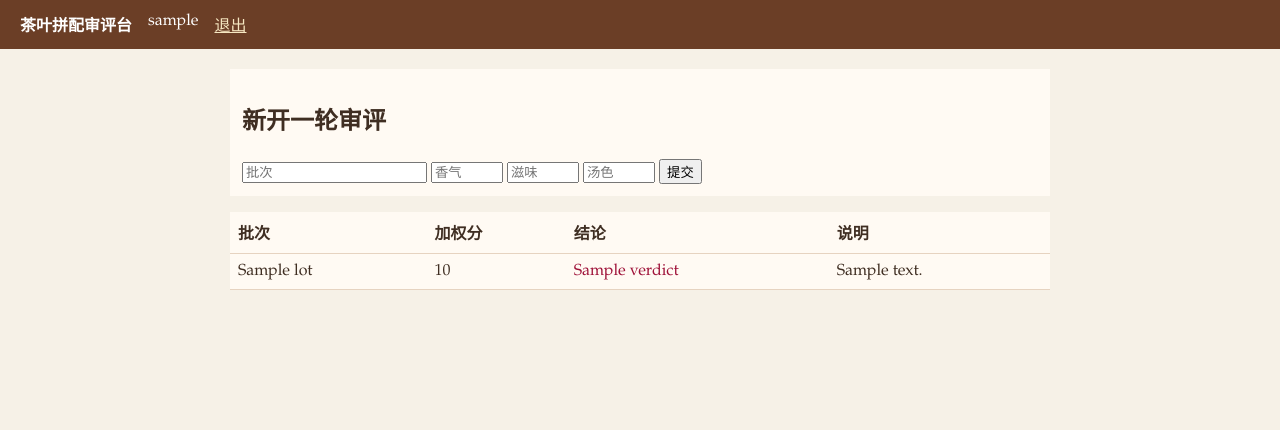
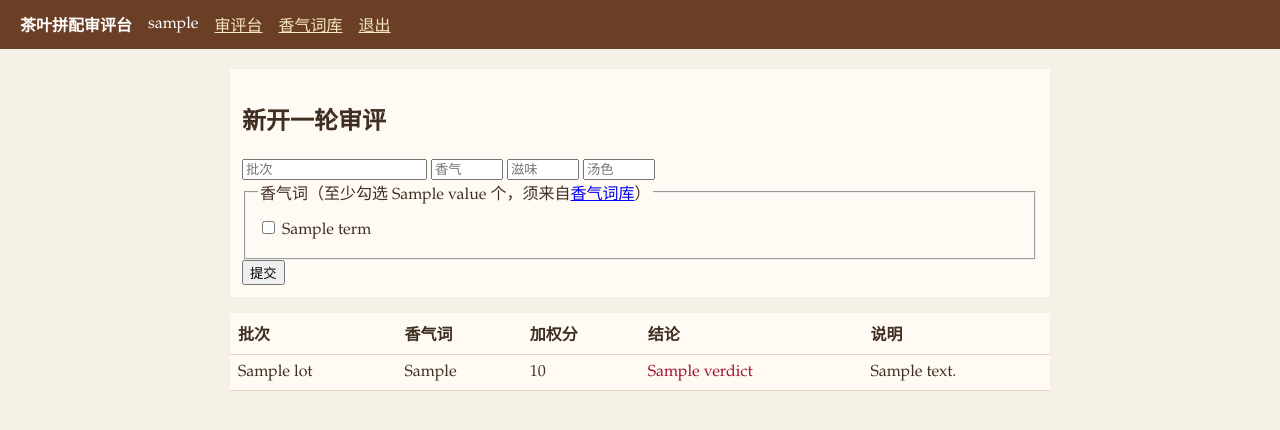
Before and after one commit to lacsar712/cc-tb-a09-GSB, a Flask app: page / in a window 1280 px wide. Shown: the top 430 px of the page. Run offline with Flask 3, Linux system fonts and the light colour scheme; the visitor is signed in with stand-in values (Sample User, id 1); a database or web service that is not in the repository returns one stand-in record (values such as "Sample title"); some libraries are stand-ins or nearby versions.

Commit message:
feat: aroma library forced selection

```diff
--- a/backend/app.py
+++ b/backend/app.py
@@ -28,6 +28,29 @@ def login_required(fn):
         return fn(*args, **kwargs)
 
     return wrap
+
+
+def writer_required(fn):
+    @wraps(fn)
+    def wrap(*args, **kwargs):
+        if "user" not in session:
+            return redirect(url_for("login"))
+        if session.get("role") != "writer":
+            return ("仅审评员可操作香气词库与交评", 403)
+        return fn(*args, **kwargs)
+
+    return wrap
+
+
+def get_terms(cur):
+    cur.execute("SELECT id, term FROM aroma_terms ORDER BY id")
+    return cur.fetchall()
+
+
+def get_min_terms(cur):
+    cur.execute("SELECT value FROM app_settings WHERE key = 'min_aroma_terms'")
+    row = cur.fetchone()
+    return row["value"] if row else 0
 
 
 @app.get("/health")
@@ -62,24 +85,100 @@ def home():
     with db() as conn, conn.cursor(cursor_factory=RealDictCursor) as cur:
         cur.execute("SELECT * FROM cuppings ORDER BY id DESC")
         rows = cur.fetchall()
-    return render_template("home.html", rows=rows, can_write=session.get("role") == "writer")
+        terms = [t["term"] for t in get_terms(cur)]
+        min_terms = get_min_terms(cur)
+    return render_template(
+        "home.html",
+        rows=rows,
+        terms=terms,
+        min_terms=min_terms,
+        can_write=session.get("role") == "writer",
+    )
+
+
+@app.get("/aroma-library")
+@login_required
+def aroma_library():
+    with db() as conn, conn.cursor(cursor_factory=RealDictCursor) as cur:
+        terms = get_terms(cur)
+        min_terms = get_min_terms(cur)
+    return render_template(
+        "aroma_library.html",
+        terms=terms,
+        min_terms=min_terms,
+        can_write=session.get("role") == "writer",
+    )
+
+
+@app.post("/aroma-library/terms")
+@writer_required
+def add_term():
+    term = request.form.get("term", "").strip()
+    if not term:
+        return ("词条不能为空", 400)
+    with db() as conn, conn.cursor(cursor_factory=RealDictCursor) as cur:
+        try:
+            cur.execute("INSERT INTO aroma_terms (term) VALUES (%s)", (term,))
+            conn.commit()
+        except psycopg2.IntegrityError:
+            return ("该香气词已在词库中", 400)
+    return redirect(url_for("aroma_library"))
+
+
+@app.post("/aroma-library/terms/<int:term_id>/delete")
+@writer_required
+def delete_term(term_id):
+    with db() as conn, conn.cursor(cursor_factory=RealDictCursor) as cur:
+        # 只删词库条目；已存档审评行的 aroma_terms 快照不受影响
+        cur.execute("DELETE FROM aroma_terms WHERE id = %s", (term_id,))
+        conn.commit()
+    return redirect(url_for("aroma_library"))
+
+
+@app.post("/aroma-library/min-terms")
+@writer_required
+def set_min_terms():
+    raw = request.form.get("min_terms", "").strip()
+    try:
+        value = int(raw)
+    except ValueError:
+        return ("最少词数必须是整数", 400)
+    if value < 0:
+        return ("最少词数不能为负", 400)
+    with db() as conn, conn.cursor(cursor_factory=RealDictCursor) as cur:
+        cur.execute(
+            """INSERT INTO app_settings (key, value) VALUES ('min_aroma_terms', %s)
+               ON CONFLICT (key) DO UPDATE SET value = EXCLUDED.value""",
+            (value,),
+        )
+        conn.commit()
+    return redirect(url_for("aroma_library"))
 
 
 @app.post("/cuppings")
-@login_required
+@writer_required
 def create():
-    if session.get("role") != "writer":
-        return ("仅审评员可提交拼配审评", 403)
     aroma = float(request.form["aroma"])
     taste = float(request.form["taste"])
     liquor = float(request.form["liquor"])
     lot = request.form["lot"].strip()
-    verdict, note, score = weigh(aroma, taste, liquor)
     with db() as conn, conn.cursor(cursor_factory=RealDictCursor) as cur:
+        valid_terms = {t["term"] for t in get_terms(cur)}
+        minimum = get_min_terms(cur)
+
+        # 勾选原文去重后必须全部来自当前词库，且数量不少于审评员设定的最少词数
+        selected = list(dict.fromkeys(request.form.getlist("aroma_terms")))
+        invalid = [t for t in selected if t not in valid_terms]
+        if invalid:
+            return ("香气词必须来自香气词库", 400)
+        if len(selected) < minimum:
+            return (f"香气词至少勾选 {minimum} 个，当前仅勾选 {len(selected)} 个", 400)
+
+        verdict, note, score = weigh(aroma, taste, liquor)
         cur.execute(
-            """INSERT INTO cuppings (lot, aroma, taste, liquor, score, verdict, note, created_by)
-               VALUES (%s,%s,%s,%s,%s,%s,%s,%s) RETURNING *""",
-            (lot, aroma, taste, liquor, score, verdict, note, session["user"]),
+            """INSERT INTO cuppings (lot, aroma, taste, liquor, score, verdict, note, created_by, aroma_terms)
+               VALUES (%s,%s,%s,%s,%s,%s,%s,%s,%s) RETURNING *""",
+            (lot, aroma, taste, liquor, score, verdict, note, session["user"], selected),
         )
         row = cur.fetchone()
         conn.commit()
--- a/backend/templates/_row.html
+++ b/backend/templates/_row.html
@@ -1,5 +1,6 @@
 <tr>
   <td>{{ row.lot }}</td>
+  <td>{{ row.aroma_terms | join("、") if row.aroma_terms else "—" }}</td>
   <td>{{ row.score }}</td>
   <td class="{% if row.verdict == '通过' %}pass{% else %}fail{% endif %}">{{ row.verdict }}</td>
   <td>{{ row.note }}</td>
--- a/backend/templates/base.html
+++ b/backend/templates/base.html
@@ -5,12 +5,16 @@
   <title>茶叶拼配审评台</title>
   <style>
     body { font-family: "Palatino Linotype", serif; background: #f6f1e7; color: #3f2e22; margin: 0; }
-    header { background: #6b3e26; color: #fff; padding: 12px 20px; display: flex; gap: 16px; }
+    header { background: #6b3e26; color: #fff; padding: 12px 20px; display: flex; gap: 16px; align-items: center; }
     header a { color: #f6e7c1; }
     main { max-width: 820px; margin: 20px auto; }
     table { width: 100%; background: #fffaf3; border-collapse: collapse; }
     td, th { padding: 8px; border-bottom: 1px solid #e6d3c0; text-align: left; }
     form { background: #fffaf3; padding: 12px; margin-bottom: 16px; }
+    .terms { display: flex; flex-wrap: wrap; gap: 10px; margin: 8px 0; }
+    .terms label { white-space: nowrap; }
+    .hint { font-size: 0.9em; color: #7a5c44; }
+    .error { color: #9f1239; }
     .pass { color: #166534; } .fail { color: #9f1239; }
   </style>
 </head>
@@ -19,6 +23,8 @@
     <strong>茶叶拼配审评台</strong>
     {% if session.user %}
       <span>{{ session.user }}</span>
+      <a href="{{ url_for('home') }}">审评台</a>
+      <a href="{{ url_for('aroma_library') }}">香气词库</a>
       <a href="{{ url_for('logout') }}">退出</a>
     {% endif %}
   </header>
--- a/backend/templates/home.html
+++ b/backend/templates/home.html
@@ -7,11 +7,21 @@
   <input name="aroma" type="number" step="0.1" min="0" max="10" placeholder="香气" required />
   <input name="taste" type="number" step="0.1" min="0" max="10" placeholder="滋味" required />
   <input name="liquor" type="number" step="0.1" min="0" max="10" placeholder="汤色" required />
+  <fieldset>
+    <legend>香气词（至少勾选 {{ min_terms }} 个，须来自<a href="{{ url_for('aroma_library') }}">香气词库</a>）</legend>
+    <div class="terms">
+      {% for term in terms %}
+      <label><input type="checkbox" name="aroma_terms" value="{{ term }}" /> {{ term }}</label>
+      {% else %}
+      <span class="hint">词库为空，请先到香气词库维护词条。</span>
+      {% endfor %}
+    </div>
+  </fieldset>
   <button>提交</button>
 </form>
 {% endif %}
 <table>
-  <thead><tr><th>批次</th><th>加权分</th><th>结论</th><th>说明</th></tr></thead>
+  <thead><tr><th>批次</th><th>香气词</th><th>加权分</th><th>结论</th><th>说明</th></tr></thead>
   <tbody id="rows">
     {% for row in rows %}{% include "_row.html" %}{% endfor %}
   </tbody>
```
Also changed, not shown: backend/seed.py (+30 -3 lines), backend/templates/aroma_library.html (added, +44 -0 lines), README.md.
